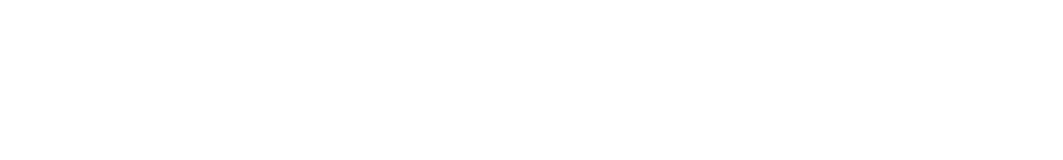
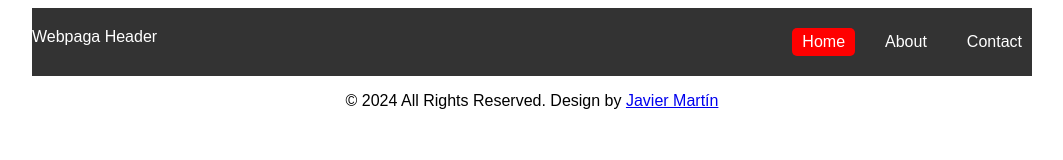
Before and after one commit to JavierMartinA/my_first_web_page_2024, a plain HTML site: page index.html in a window 1280 px wide. Shown: the whole page, without its empty margins (108-1171 px from the left). Drawn offline with Linux system fonts and the light colour scheme.

Commit message:
Adding header and footer in html file, styles are included too

```diff
--- a/index.html
+++ b/index.html
@@ -13,8 +13,94 @@
 
      <title>Fundamentals of Computer Engineering</title>
      <style>
+
+body{
+            margin 0;
+            font-family: Arial, sans-serif;
+            display: flex;
+            flex-direction: column;
+            align-items: center;
+        }
+
+        .container {
+            max-width: 1000px;
+            width: 100%;
+            margin: 0 auto;
+        }
+
+        header {
+            background-color: #333;
+            color: white;
+            padding: 20px 0;
+            text-align: center;
+        }
+
+        .header-content{
+            display: flex;
+            justify-content: space-between;
+            align-items: 20px;
+        }
+
+        .header-title{
+            font-size: 1.5rem;
+            padding-left: 20px;
+        }
+
+        nav {
+            display: flex;
+            gap: 20px;
+        }
+
+        nav a {
+            color: white;
+            text-decoration: none;
+            font-size: 1rem;
+            padding: 5px 10px;
+            border-radius: 5px;
+            transition: background color 0.3s;
+        }
+
+        nav a:hover {
+            background-color: #555;
+        }
+
+        nav a.active {
+            background-color: red;
+            color: white;
+        }
+
+        .footer-section{
+            max-width: 1000px;
+            width: 100%;
+            background-color: #333;
+            color: white;
+            text-align: center;
+        }
+
+        .footer-section a {
+            color: red;
+            text-decoration: none;
+        }
+
+        .footer-section a:hover {
+            text-decoration: underline;
+        }
+
      </style>
 </head>
 <body>
+    <header class="container">
+        <div class="header-content">
+            <div class="header-tittle">Webpaga Header</div>
+            <nav>
+                <a href="#" class="active">Home</a>
+                <a href="#">About</a>
+                <a href="#">Contact</a>
+            </nav>
+        </div>
+    </header>
+    <footer class="footer_section">
+        <p>&copy; 2024 All Rights Reserved. Design by <a href="#">Javier Martín</a></p>
+    </footer>
 </body>
 </html>
```
Also changed, not shown: 1 other file.
